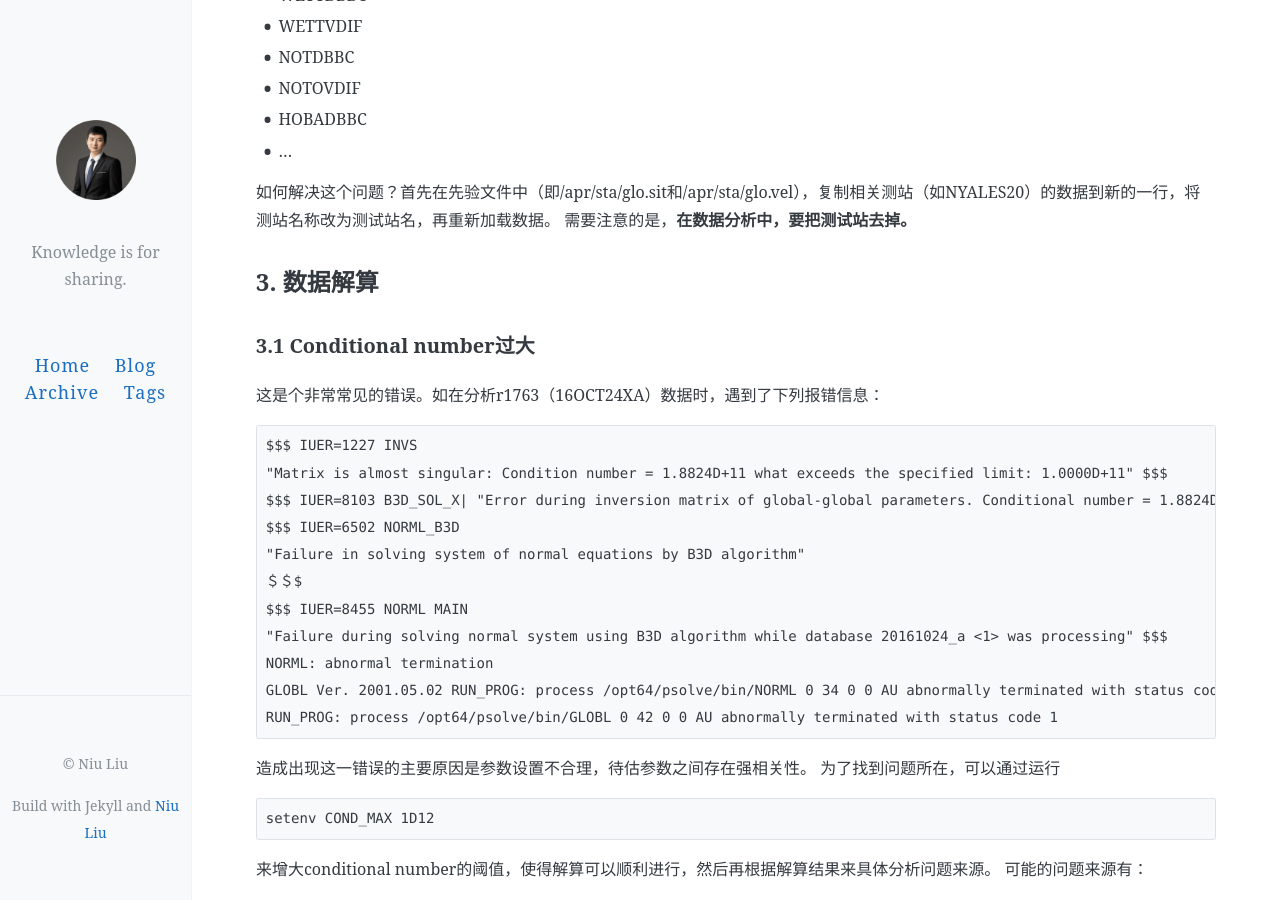
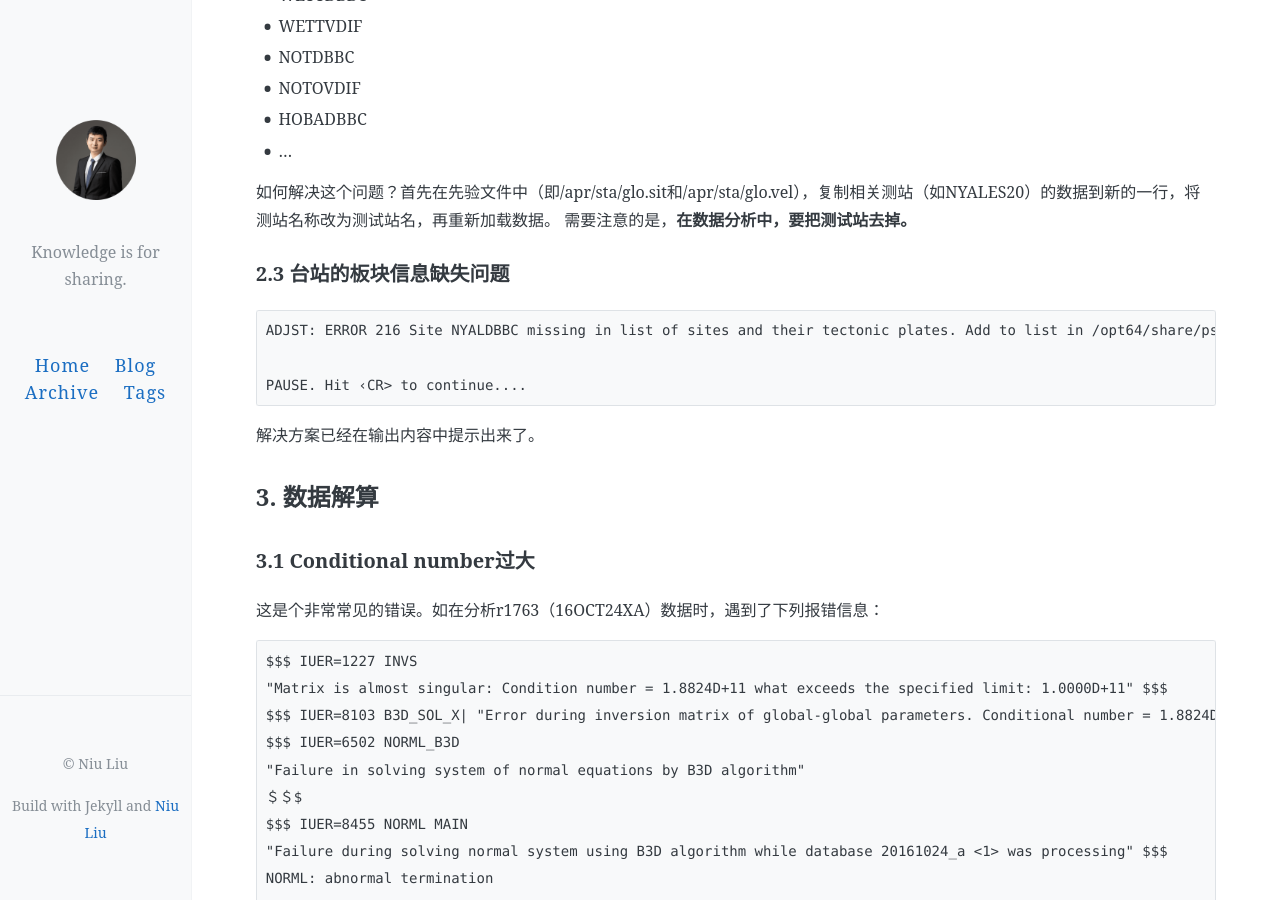
Before and after one commit to Niu-Liu/Niu-Liu.github.io, a Jekyll site: the page built from _posts/2024-08-01-common_error_in_psolve.md, in a window 1280 px wide and 900 px high, scrolled down 2085 px. Built offline with Jekyll 4.4.1, drawn with Linux system fonts in a browser that asks for light colours.

Commit message:
Update a post

````diff
--- a/_posts/2024-08-01-common_error_in_psolve.md
+++ b/_posts/2024-08-01-common_error_in_psolve.md
@@ -94,6 +94,17 @@ NYALDBBC是一个测试站名，并非物理上独立的观测站，因此在测
 如何解决这个问题？首先在先验文件中（即/apr/sta/glo.sit和/apr/sta/glo.vel），复制相关测站（如NYALES20）的数据到新的一行，将测站名称改为测试站名，再重新加载数据。
 需要注意的是，**在数据分析中，要把测试站去掉。**
 
+### 2.3 台站的板块信息缺失问题
+
+```
+ADJST: ERROR 216 Site NYALDBBC missing in list of sites and their tectonic plates. Add to list in /opt64/share/psolve/sitpl.dat
+
+PAUSE. Hit ‹CR> to continue....
+```
+
+解决方案已经在输出内容中提示出来了。
+
+
 ## 3. 数据解算
 
 ### 3.1 Conditional number过大
````
